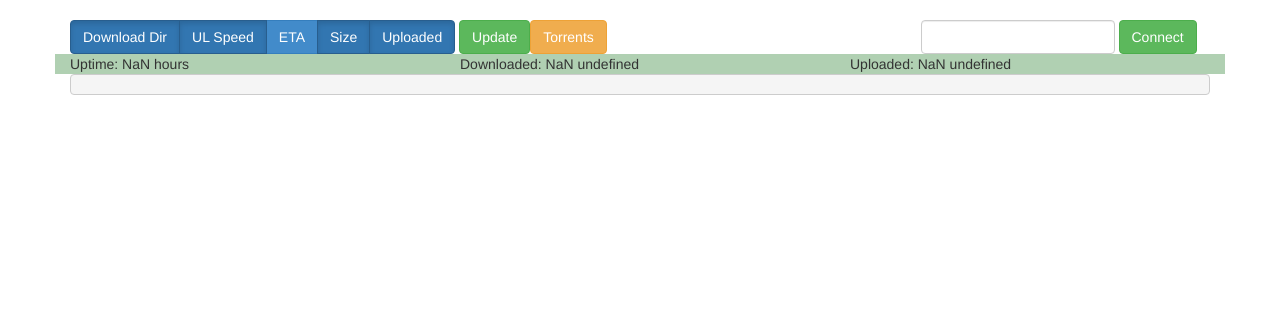
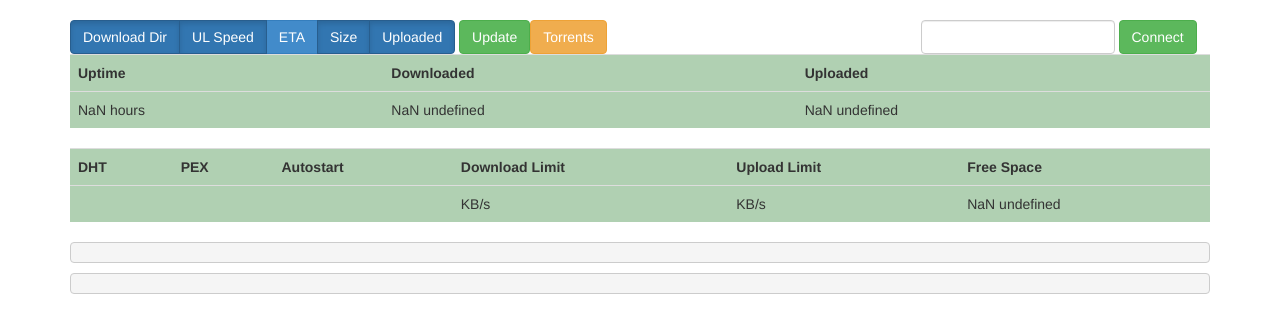
Before and after one commit to will118/Angulatransmission, a browser extension: page main.html at #/settings in a window 1280 px wide. Drawn offline with Linux system fonts and the light colour scheme; no server answers.

Commit message:
Styling needed but more data present on settings view

```diff
--- a/js/main.js
+++ b/js/main.js
@@ -1,4 +1,6 @@
 'use strict';
+var devip = '192.168.1.80';
+
 var settingsBuilder = function(p) {
     var presets = [ 'id', 'name', 'rateDownload', 'percentDone'];
     for (var key in p) {
@@ -22,12 +24,21 @@ var hoursCalc = function (seconds) {
     return (Math.round(seconds/3600) + ' hours');
 };
 
+var abler = function (bool) {
+  if (bool == false) {
+    return 'Disabled'
+  } else if (bool == true) {
+    return 'Enabled'
+  } else {
+    return undefined
+  }
+};
+
 var myApp = angular.module('angulatransmissionApp')
   .controller('MainCtrl', function ($scope, Session, $location, $base64) {
 
   $scope.alerts = [];
-  // $scope.ipAddress = '192.168.1.80';
-  $scope.ipAddress = '127.0.0.1';
+  $scope.ipAddress = devip;
   $scope.selectedIp = undefined;
   $scope.ips = ['192.168.1.80','127.0.0.1'];
 
--- a/js/session.js
+++ b/js/session.js
@@ -9,6 +9,24 @@ var baseUrl = function (ip) {
 app.factory('Session', function($http, $q, $base64) {
   var ipAddress = '192.168.1.80';
   var methods = {};
+
+  methods.listSettings = function(sessionId, ipAddress) {
+    var deferSettingList = $q.defer();
+    var postData = {'method': 'session-get'};
+    $http({
+          url: baseUrl(ipAddress),
+          method: "POST",
+          data: postData,
+          headers: {'X-Transmission-Session-Id': sessionId}
+    })
+    .success(function(data, status, headers, config) {
+      deferSettingList.resolve(data);
+    }).
+      error(function(_data_, _status_, headers, _config_) {
+      deferSettingList.resolve(headers()['x-transmission-session-id']);
+    });
+    return deferSettingList.promise;
+  };
 
   methods.listTorrents = function(sessionId, ipAddress, settings) {
     var deferList = $q.defer();
--- a/js/setting.js
+++ b/js/setting.js
@@ -3,8 +3,7 @@
 var myApp = angular.module('angulatransmissionApp')
   .controller('SettingCtrl', function ($scope, $location, Session) {
 
-  // $scope.ipAddress = '192.168.1.80';
-  $scope.ipAddress = '127.0.0.1';
+  $scope.ipAddress = devip;
   $scope.selectedIp = undefined;
   $scope.ips = ['192.168.1.80','127.0.0.1'];
 
@@ -36,6 +35,16 @@ var myApp = angular.module('angulatransmissionApp')
     });
   };
 
+  var settingList = function() {
+    Session.listSettings($scope.session, $scope.ipAddress).then(function(data) {
+      if (angular.isString(data)) {
+        $scope.session = data;
+      } else {
+        $scope.settingList = data['arguments'];
+      }
+    });
+  };
+
   $scope.hoursCalc = function (seconds) {
     return hoursCalc(seconds);
   };
@@ -43,9 +52,14 @@ var myApp = angular.module('angulatransmissionApp')
     return byteCalc(bytes);
   };
 
+  $scope.abler = function (bool) {
+    return abler(bool);
+  };
+
   setInterval(function(){
     $scope.$apply(function() {
        torrentStats();
+       settingList();
     });
   }, 3337);
 
--- a/views/settings.html
+++ b/views/settings.html
@@ -14,11 +14,73 @@
       <button type="button" class="btn btn-success" style="display: inline;" ng-click="changeIp()">Connect</button>
   </div>
   <br />
-  <div class="row" style="background: rgba(24, 117, 31, 0.34);">
-    <div class="col-xs-6 col-sm-4">Uptime: {{hoursCalc(stats.secondsActive)}}</div>
-    <div class="col-xs-6 col-sm-4">Downloaded: {{byteCalc(stats.downloadedBytes)}}</div>
-    <div class="clearfix visible-xs"></div>
-    <div class="col-xs-6 col-sm-4">Uploaded: {{byteCalc(uploadedBytes)}}</div>
-</div>
+   <table class="table" style="background: rgba(24, 117, 31, 0.34);">
+    <tr>
+      <th>
+        Uptime
+      </th>
+       <th>
+        Downloaded
+      </th>
+     <th>
+      Uploaded
+      </th>
+    </tr>
+    <tr>
+      <td>
+        {{hoursCalc(stats.secondsActive)}}
+      </td>
+      <td>
+        {{byteCalc(stats.downloadedBytes)}}
+      </td>
+      <td>
+        {{byteCalc(stats.uploadedBytes)}}
+      </td>
+    </tr>
+  </table>
+
+ <table class="table" style="background: rgba(24, 117, 31, 0.34);">
+    <tr>
+      <th>
+        DHT
+      </th>
+      <th>
+        PEX
+      </th>
+     <th>
+      Autostart
+      </th>
+     <th>
+      Download Limit
+      </th>
+      <th>
+      Upload Limit
+      </th>
+      <th>
+      Free Space
+      </th>
+    </tr>
+    <tr>
+       <td>
+         {{abler(settingList['dht-enabled'])}}
+      </td>
+      <td>
+         {{abler(settingList['pex-enabled'])}}
+      </td>
+      <td>
+         {{abler(settingList['start-added-torrents'])}}
+      </td>
+      <td>
+      {{settingList['speed-limit-down']}}KB/s {{abler(settingList['speed-limit-down-enabled'])}}
+      </td>
+      <td>
+      {{settingList['speed-limit-up']}}KB/s {{abler(settingList['speed-limit-up-enabled'])}}
+      </td>
+      <td>
+        {{byteCalc(settingList['download-dir-free-space'])}}
+      </td>
+    </tr>
+  </table>
 
 <pre>{{stats}}</pre>
+<pre>{{settingList}}</pre>
```
Also changed, not shown: README.md, screens/settings.png (added).
